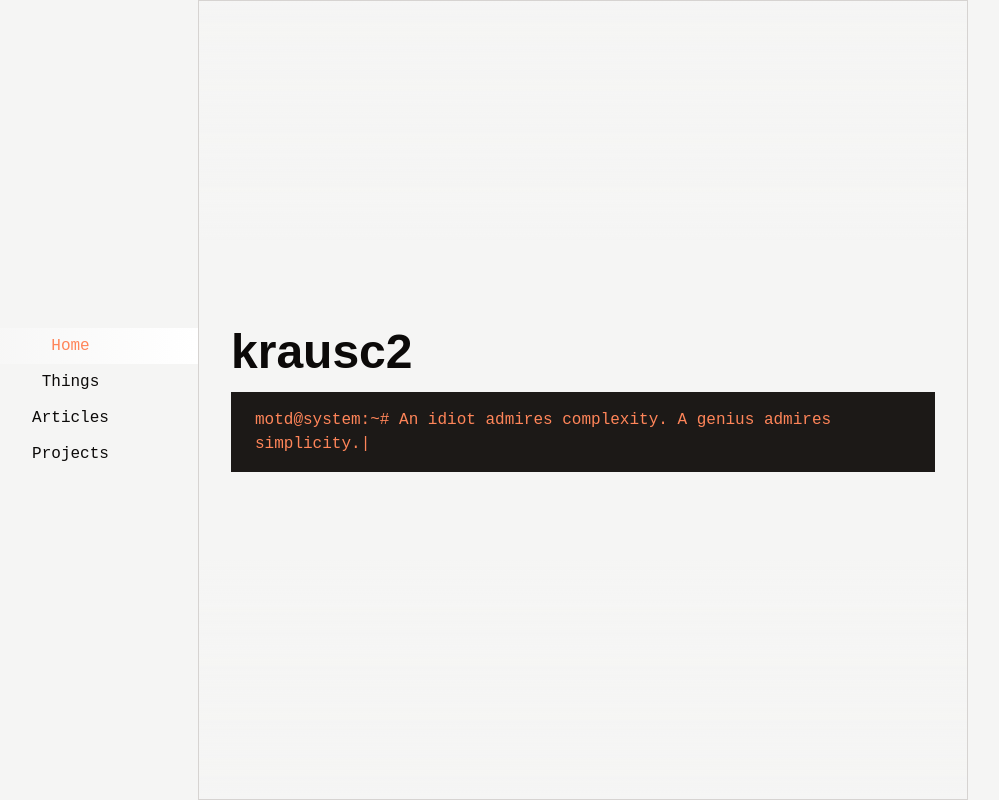
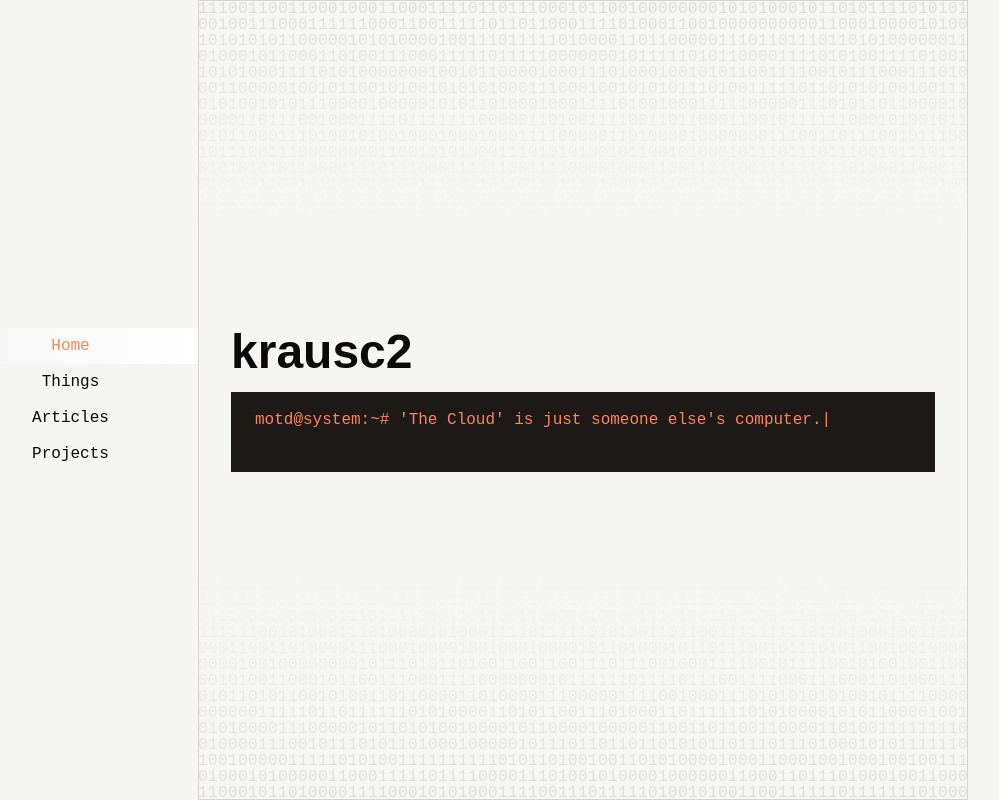
Before and after one commit to krausc2/kc2.dev, a SvelteKit app: page / in a window 1280 px wide. Shown: the whole page, without its empty margins (57-1056 px from the left). Built offline with nearby package versions, Linux system fonts and the light colour scheme.

Commit message:
feat: add background binary pattern with reactive canvas scaling

```diff
--- /dev/null
+++ b/src/lib/BinaryCanvas.svelte
@@ -0,0 +1,104 @@
+<script lang="ts">
+	let canvas: HTMLCanvasElement;
+	let canvasWidth = $state(0);
+	let canvasHeight = $state(0);
+
+	$effect(() => {
+		const ctx = canvas.getContext("2d");
+		if (!ctx) return;
+
+		const dpr = window.devicePixelRatio || 1; // Fix blurriness on high-DPR screens
+
+		canvas.width = canvasWidth * dpr;
+		canvas.height = canvasHeight * dpr;
+
+		ctx.scale(dpr, dpr);
+
+		ctx.clearRect(0, 0, canvasWidth, canvasHeight); // Clear canvas before drawing
+
+		/*
+			Font declaration and measurement for sprite sheet.
+		*/
+		const fontSize = 16;
+		const lineHeight = 16;
+		ctx.font = `${fontSize}px monospace`;
+		const rawCharWidth = ctx.measureText("0").width;
+		const spriteWidth = Math.ceil(rawCharWidth);
+
+		/*
+			Create offscreen canvas to create sprites.
+		*/
+		const offscreen = document.createElement("canvas");
+		const oCtx = offscreen.getContext("2d");
+		if (!oCtx) return;
+
+		/*
+			Print sprites on canvas.
+		*/
+		// TODO Increase to 4 sprites for orange variant
+		offscreen.width = spriteWidth * 2 * dpr;
+		offscreen.height = lineHeight * dpr;
+		oCtx.scale(dpr, dpr);
+		oCtx.font = `${fontSize}px monospace`;
+		oCtx.textBaseline = "top";
+		oCtx.fillStyle = "rgba(0, 0, 0, 0.25)";
+		oCtx.fillText("0", 0, 0);
+		oCtx.fillText("1", spriteWidth, 0);
+
+		// TODO Future animation sprites
+		// oCtx.fillStyle = "rgba(255, 165, 0, 1)"; // Glowing Orange
+		// oCtx.fillText("0", spriteWidth * 2, 0);  // Glowing '0'
+		// oCtx.fillText("1", spriteWidth * 3, 0);  // Glowing '1'
+
+		/*
+			Calculate grid for sprite to draw.
+		*/
+		const cols = Math.ceil(canvasWidth / spriteWidth) + 2; // + 2 for page edges
+		const rows = Math.ceil(canvasHeight / lineHeight) + 2;
+		const offsetX = (canvasWidth - cols * spriteWidth) / 2; // Offset to center the grid
+
+		/*
+			Draw Grid using Sprite Sheet.
+		*/
+		// TODO For animation, wrap drawing logic in a requestAnimationFrame loop and track an array of active "glowing" coordinates to pick the glowing sprites.
+		for (let r = 0; r < rows; r++) {
+			// For each row
+			for (let c = 0; c < cols; c++) {
+				// For each column
+				const isOne = Math.random() > 0.5; // Set 1 or 0
+
+				// TODO: If this cell is "glowing", add (spriteWidth * 2) to the sx coordinate
+				const sx = isOne ? spriteWidth : 0; // Select sprite "1" (true) or "0" (false)
+
+				const dx = offsetX + c * spriteWidth; // Destination x coordinate
+				const dy = r * lineHeight; // Destination y coordinate
+
+				/*
+					drawImage(image, sx, sy, sWidth, sHeight, dx, dy, dWidth, dHeight)
+					Source coordinates must be multiplied by DPR because offscreen canvas
+					pixel dimensions are physically larger.
+				*/
+				ctx.drawImage(
+					offscreen,
+					sx * dpr,
+					0,
+					spriteWidth * dpr,
+					lineHeight * dpr,
+					dx,
+					dy,
+					spriteWidth,
+					lineHeight // Destination (CSS units)
+				);
+			}
+		}
+	});
+</script>
+
+<div
+	class="pointer-events-none absolute inset-0 -z-10 overflow-hidden"
+	bind:clientWidth={canvasWidth}
+	bind:clientHeight={canvasHeight}
+	aria-hidden="true"
+>
+	<canvas bind:this={canvas} class="block h-full w-full"></canvas>
+</div>
--- a/src/routes/+page.svelte
+++ b/src/routes/+page.svelte
@@ -3,7 +3,7 @@
 	import { createSplash } from "$lib/splashes.svelte";
 	import { createScramble } from "$lib/scramble.svelte";
 	import { env } from "$env/dynamic/public";
-	// import BinaryCanvas from "$lib/BinaryCanvas.svelte";
+	import BinaryCanvas from "$lib/BinaryCanvas.svelte";
 
 	let emailAddress = $state("[EMAIL PROTECTED]");
 	let emailHref = $state("");
@@ -22,8 +22,10 @@
 <!-- #TODO Change formatting to ensure correct proportions on huge screen sizes -->
 <!-- #TODO Redo this section formatting to be more of a hero section then blurb below, too many elements to land on -->
 
-<section class="relative mb-8 flex flex-col pt-16 lg:mb-32 lg:min-h-screen lg:pt-0 border-b border-t">
-	<!-- <BinaryCanvas /> -->
+<section
+	class="relative mb-8 flex flex-col border-t border-b pt-16 lg:mb-32 lg:min-h-screen lg:pt-0"
+>
+	<BinaryCanvas />
 	<div class="bg-hero-gradient pointer-events-none absolute inset-0 -z-10" aria-hidden="true"></div>
 
 	<div class="mx-auto flex w-full max-w-[110ch] flex-1 flex-col justify-center px-8">
@@ -80,11 +82,12 @@
 		ID, Azure), but my favorite element of the job is the human part: translating complex technical
 		risks into actionable mitigation strategies that actually make sense for businesses.
 	</p>
-		<p>
-			Check out my <a href="/things" class="text-custom-coral hover:underline">things</a> page for a living document of what I've found insightful,
-			a reading (and listening) list of sorts. Feel free to reach out if you'd like to chat about tech,
-			security, or anything in between: <a href={emailHref} class="text-custom-coral hover:underline">{emailAddress}</a>
-		</p>
+	<p>
+		Check out my <a href="/things" class="text-custom-coral hover:underline">things</a> page for a
+		living document of what I've found insightful, a reading (and listening) list of sorts. Feel
+		free to reach out if you'd like to chat about tech, security, or anything in between:
+		<a href={emailHref} class="text-custom-coral hover:underline">{emailAddress}</a>
+	</p>
 </section>
 
 <style>
```
